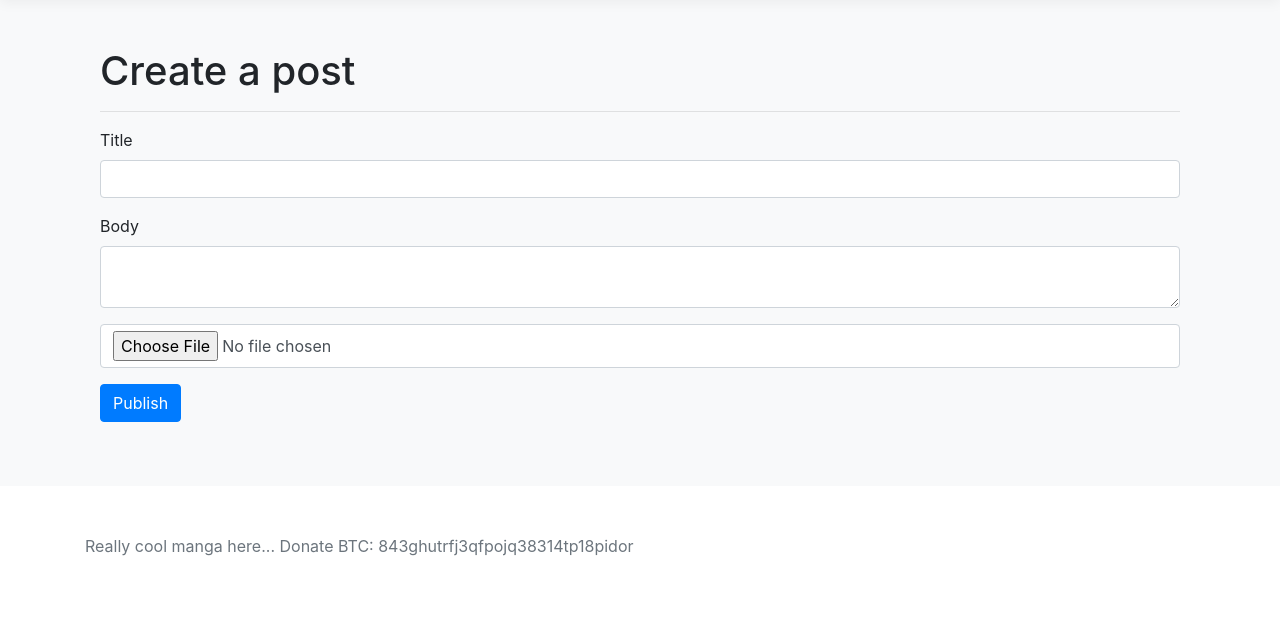
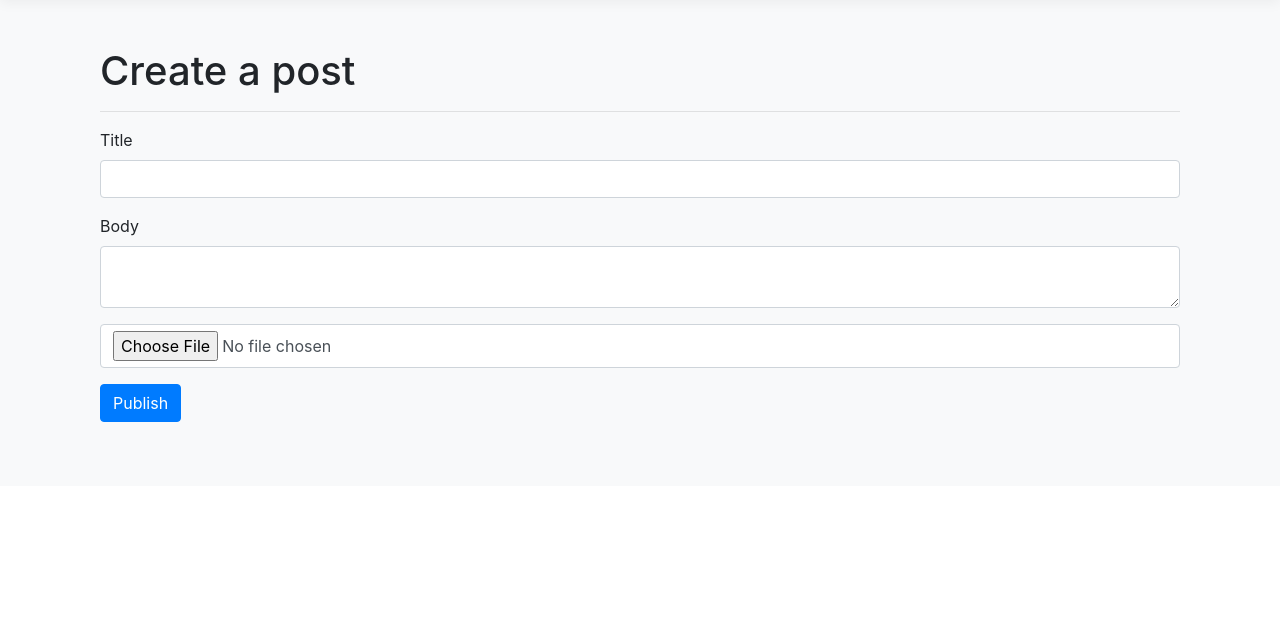
Before and after one commit to tarrasdev/crabmanga, a Laravel app: page /posts/create in a window 1280 px wide. Shown: the part 57-677 px from the top of the page. Run offline with Laravel 8, Linux system fonts and the light colour scheme; settings files or empty folders that the repository lacks are supplied; some libraries are stand-ins or nearby versions.

Commit message:
Fix to footer

```diff
--- a/resources/views/partials/footer.blade.php
+++ b/resources/views/partials/footer.blade.php
@@ -1,5 +1,5 @@
 <footer class="text-muted">
   <div class="container">
-    <p>Really cool manga here... Donate BTC: 843ghutrfj3qfpojq38314tp18pidor</p>
+
   </div>
 </footer>
```
